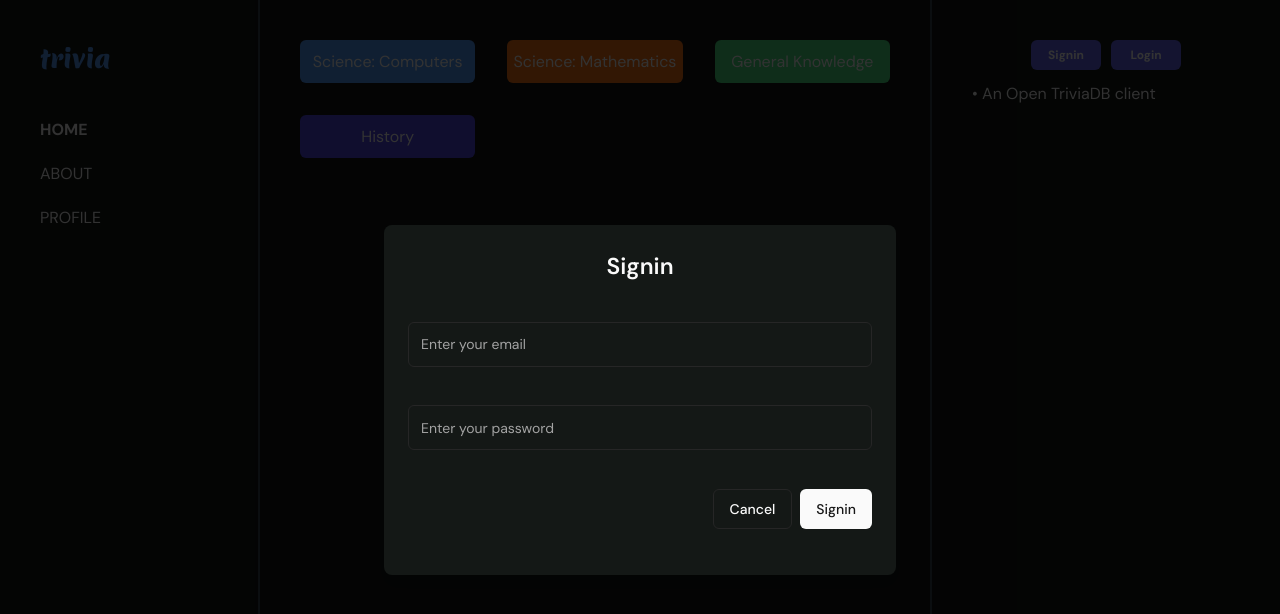
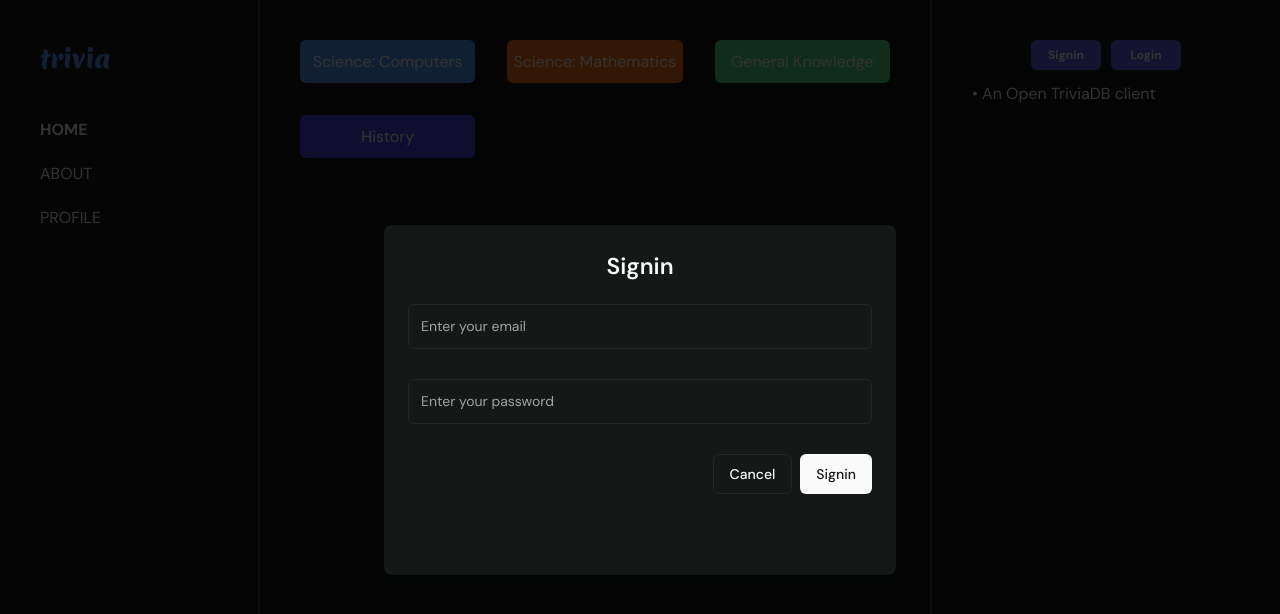
Before and after one commit to michaelchristwin/trivia, a React (Vite) app: page / in a window 1280 px wide. Both pictures are taken after a click on the button "Signin". Shown: the top 614 px of the page. Built offline with nearby package versions, Linux system fonts and the light colour scheme.

Commit message:
Improved validation logic

```diff
--- a/src/components/Login.tsx
+++ b/src/components/Login.tsx
@@ -64,13 +64,13 @@ function Login({ children }: { children: React.ReactNode }) {
       setOpen(false);
       alert("Login Sucessful");
       setFormData({ email: "", password: "" });
-      const data = await res.json(); // Assuming the response is in JSON
-      console.log("Login successful", data);
+      // Assuming the response is in JSON
+      console.log("Login successful", res);
     } catch (error) {
       console.error("Login failed", error);
     }
   };
-
+  console.log(errors);
   return (
     <AlertDialog open={open} onOpenChange={setOpen}>
       <AlertDialogTrigger asChild>{children}</AlertDialogTrigger>
--- a/src/components/Signin.tsx
+++ b/src/components/Signin.tsx
@@ -47,7 +47,8 @@ function Signin({ children }: { children: React.ReactNode }) {
     const { value, name } = e.target;
     setFormData((prev) => ({ ...prev, [name]: value }));
   };
-  const handleSubmit = async () => {
+  const handleSubmit = async (e: React.FormEvent<HTMLFormElement>) => {
+    e.preventDefault();
     try {
       if (!validate()) {
         throw Error("form data is invalid");
@@ -66,9 +67,8 @@ function Signin({ children }: { children: React.ReactNode }) {
       }
       setOpen(false);
       alert("Account Created");
-      setFormData({ email: "", password: "" });
-      const data = await res.json(); // Assuming the response is in JSON
-      console.log("Login successful", data);
+      setFormData({ email: "", password: "" }); // Assuming the response is in JSON
+      console.log("Login successful", res);
     } catch (error) {
       console.error("Signin failed", error);
     }
@@ -81,13 +81,13 @@ function Signin({ children }: { children: React.ReactNode }) {
   return (
     <AlertDialog open={open} onOpenChange={setOpen}>
       <AlertDialogTrigger asChild>{children}</AlertDialogTrigger>
-      <AlertDialogContent className={`border-0 h-[350px]`}>
-        <AlertDialogHeader>
+      <AlertDialogContent className={`border-0 h-[350px] !block space-y-5`}>
+        <AlertDialogHeader className={`h-fit`}>
           <AlertDialogTitle className={`text-[23px] block mx-auto`}>
             Signin
           </AlertDialogTitle>
         </AlertDialogHeader>
-
+        <form onSubmit={handleSubmit} className={`h-fit space-y-[30px] w-full`}>
           <div className={`w-full block space-y-[2px]`}>
             <Input
               type="email"
@@ -111,16 +111,19 @@ function Signin({ children }: { children: React.ReactNode }) {
               className={`h-[45px] focus-visible:ring-0 focus-visible:ring-offset-0`}
             />
             {errors.password && (
-            <p className={`text-[7px] ps-2 text-red-500`}>{errors.password}</p>
+              <p className={`text-[7px] ps-2 text-red-500`}>
+                {errors.password}
+              </p>
             )}
           </div>
 
           <AlertDialogFooter>
-          <AlertDialogCancel onClick={handleCancel}>Cancel</AlertDialogCancel>
-          <Button type="button" onClick={handleSubmit}>
-            Signin
-          </Button>
+            <AlertDialogCancel type={"button"} onClick={handleCancel}>
+              Cancel
+            </AlertDialogCancel>
+            <Button type={"submit"}>Signin</Button>
           </AlertDialogFooter>
+        </form>
       </AlertDialogContent>
     </AlertDialog>
   );
```
Lines whose indentation alone changed are shown as unchanged.
